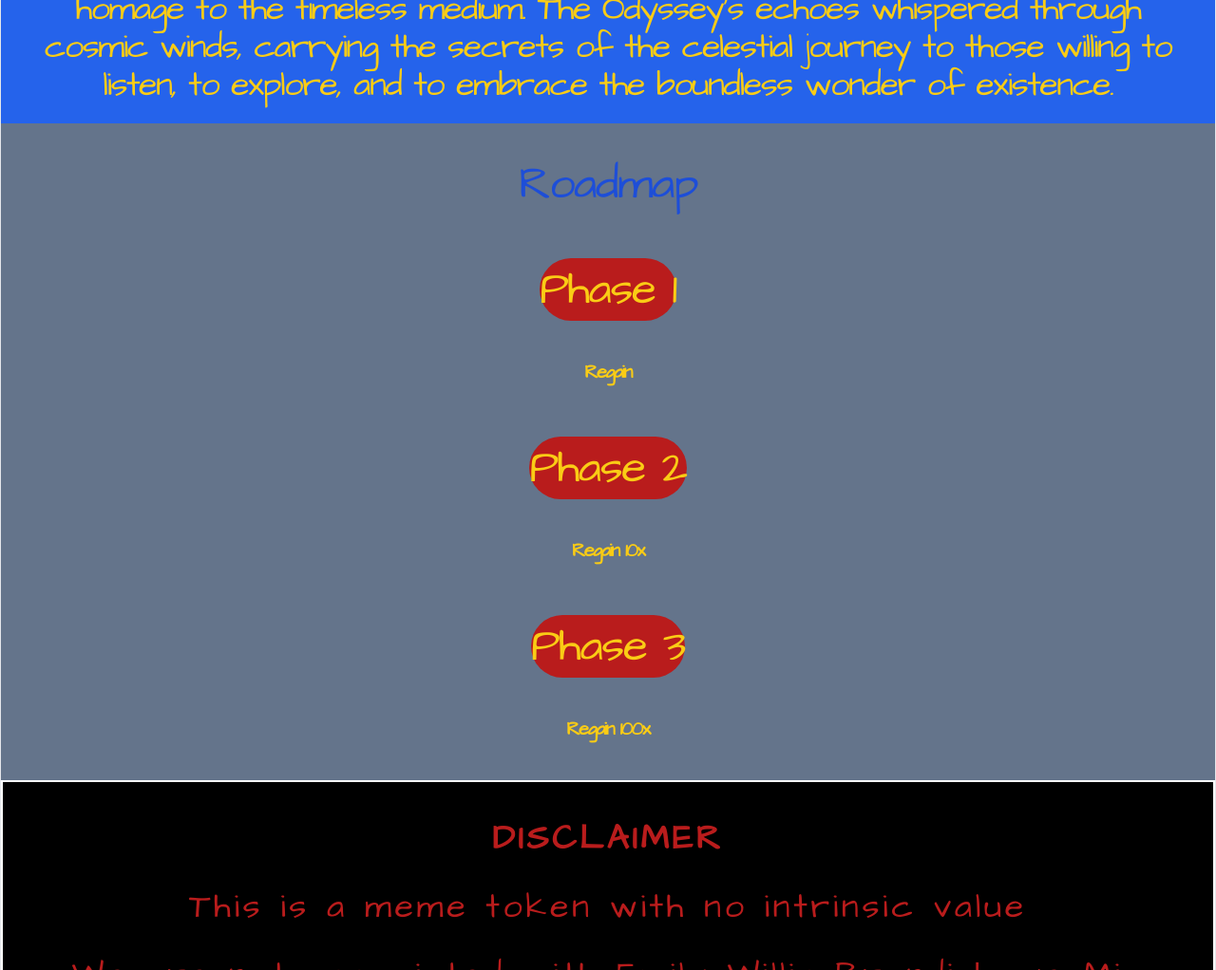
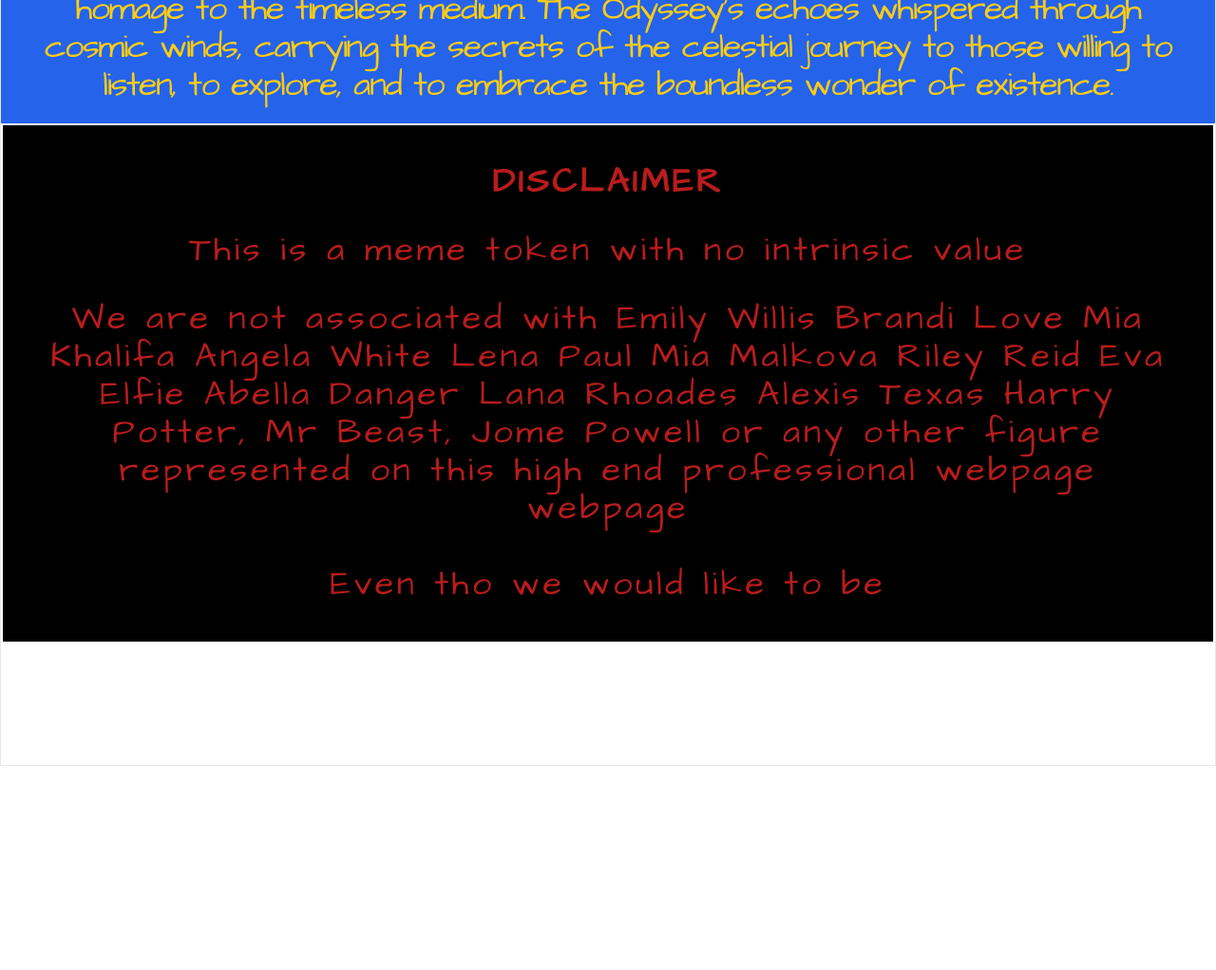
Before and after one commit to hppmb1000i/hppmb1000i.com, a website: page dist/index.html in a window 1280 px wide. Shown: the part 4580-5602 px from the top of the page at 95% size. After the commit the page ends 5387 px from the top, so only its background shows below. Drawn offline with Linux system fonts and the light colour scheme.

Commit message:
Update index.html

```diff
--- a/dist/index.html
+++ b/dist/index.html
@@ -359,15 +359,7 @@
                     existence.
                   </p>
                 </div>
-                <div class="bg-slate-500 pb-10" id="roadmap1">
-                  <p class="text-blue-700 text-5xl pt-10">Roadmap</p>
-                  <a class="bg-red-700 rounded-full text-5xl">Phase 1</a>
-                  <p class="text-xl mt-8 font-bold">Regain</p>
-                  <a class="bg-red-700 rounded-full text-5xl">Phase 2</a>
-                  <p class="text-xl mt-8 font-bold">Regain 10x</p>
-                  <a class="bg-red-700 rounded-full text-5xl">Phase 3</a>
-                  <p class="text-xl mt-8 font-bold">Regain 100x</p>
-                </div>
+
                 <div
                   class="bg-black text-center text-red-700 text-4xl border-2 font-light border-white p-10 tracking-widest"
                 >
```
